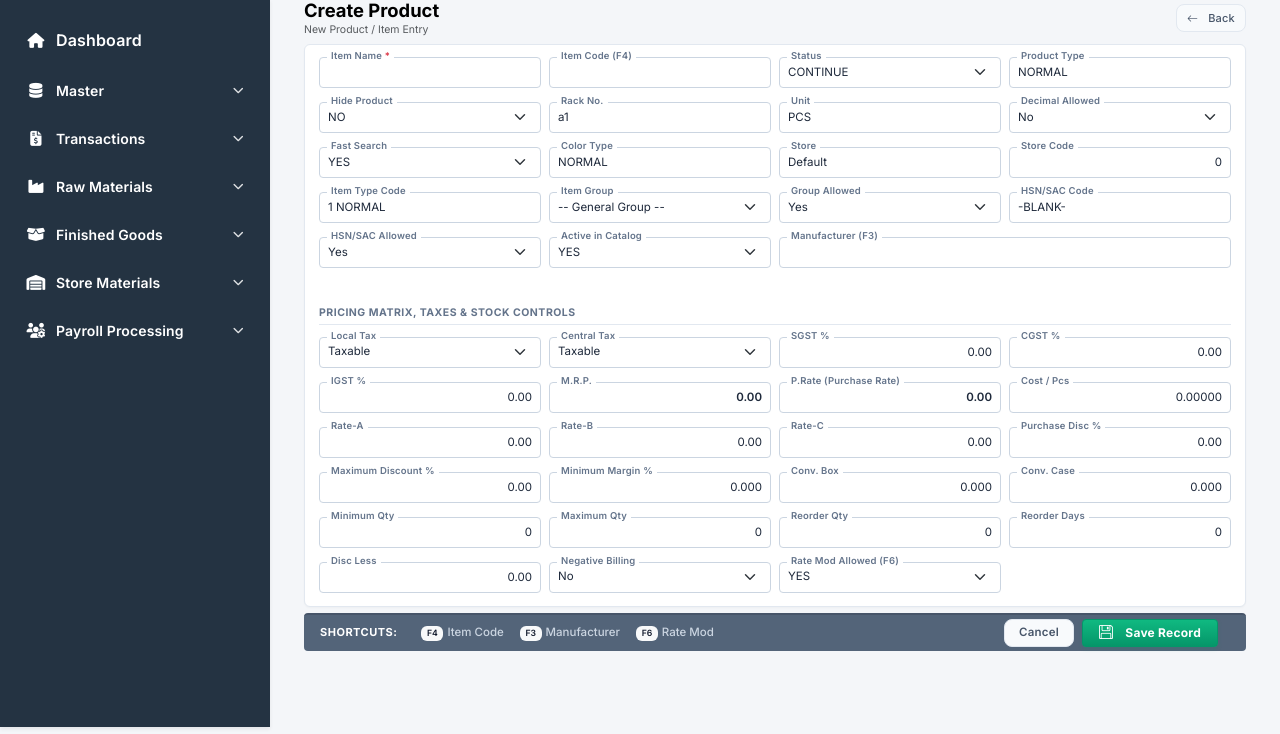
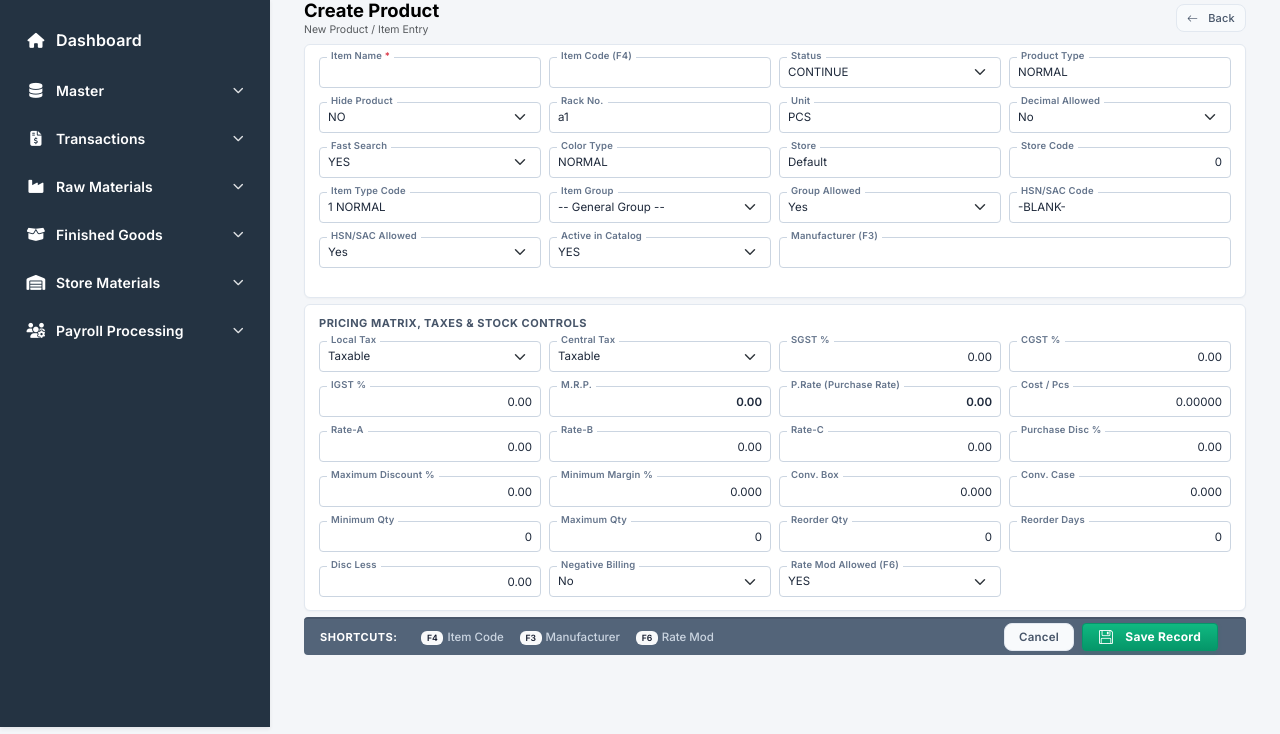
Before and after one commit to AlphaDashboard/alpha-dashboard, a Django app: template dashboard/templates/dashboard/product_item_form.html in a window 1280 px wide. Shown: the part 73-807 px from the top of the page. Run offline with Django 5.2, Linux system fonts and the light colour scheme; the template is opened without the code that fills it, so the values that code supplies are empty; some libraries are stand-ins or nearby versions.

Commit message:
Split Product Item form into two distinct separate card blocks for Attributes and Pricing

```diff
--- a/dashboard/templates/dashboard/product_item_form.html
+++ b/dashboard/templates/dashboard/product_item_form.html
@@ -363,14 +363,14 @@
                     </div>
                 </div>
             </div>
+        </div><!-- ─── END BLOCK 1: Product Master Attributes ─── -->
 
-            <!-- ─── SECTION DIVIDER: Pricing Matrix, Tax Slabs & Stock Controls ─── -->
-            <div class="row g-2 my-2">
-                <div class="col-12">
-                    <div style="font-size: 10.5px; font-weight: 700; color: #64748b; text-transform: uppercase; letter-spacing: 0.5px; border-bottom: 1px solid #e2e8f0; padding-bottom: 3px;">
-                        Pricing Matrix, Taxes &amp; Stock Controls
-                    </div>
-                </div>
+        <!-- ══════════════════════════════════════════════════
+             BLOCK 2: PRICING MATRIX, TAXES & STOCK CONTROLS
+        ══════════════════════════════════════════════════ -->
+        <div class="card flex-shrink-0" style="margin-top: 6px;">
+            <div style="font-size: 11px; font-weight: 700; color: #475569; text-transform: uppercase; letter-spacing: 0.5px; margin-bottom: 8px;">
+                PRICING MATRIX, TAXES &amp; STOCK CONTROLS
             </div>
 
             <!-- ─── ROW 6: Local Tax | Central Tax | SGST % | CGST % ─── -->
```
